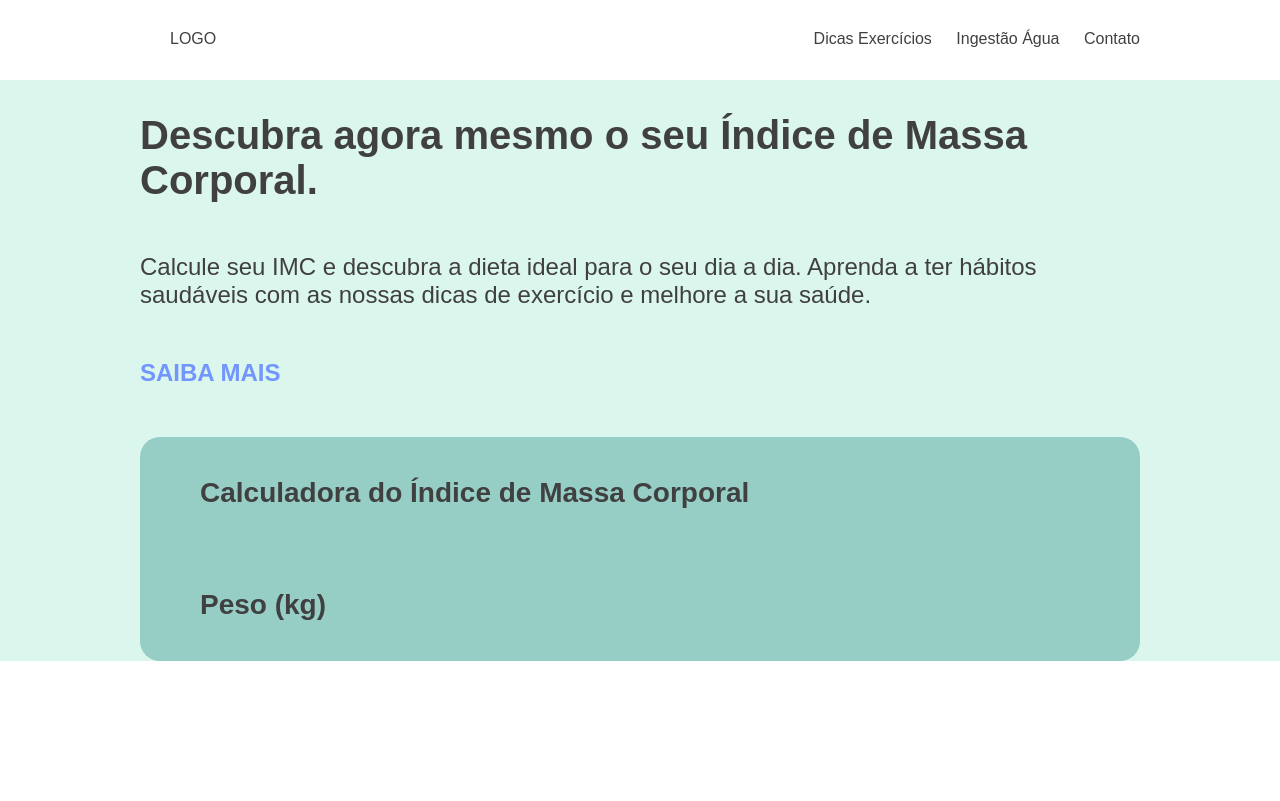
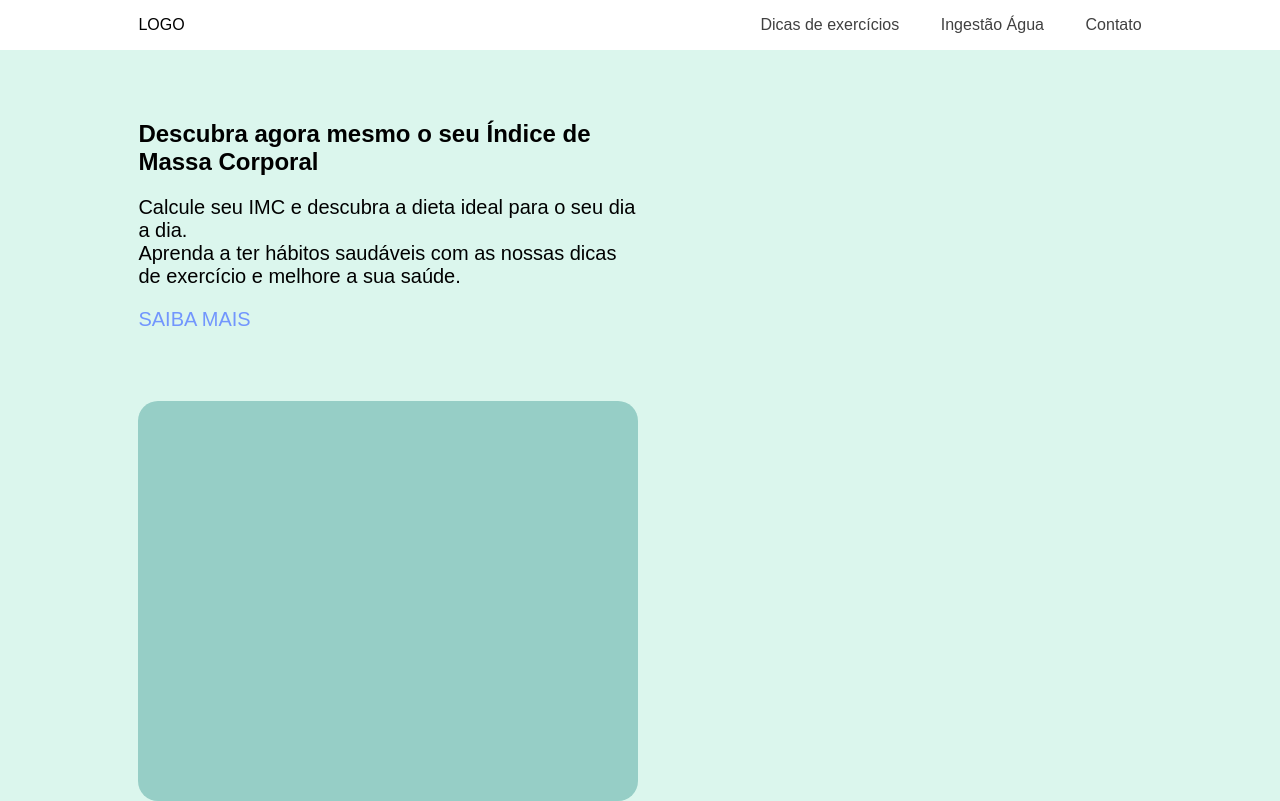
Before and after one commit to victorrgodoy/proj-web-imc, a plain HTML site: page index.html in a window 1280 px wide. Drawn offline with Linux system fonts and the light colour scheme.

Commit message:
reset web

```diff
--- a/index.html
+++ b/index.html
@@ -6,36 +6,33 @@
     <title>IMC Saudável</title>
     <link rel="stylesheet" href="style.css" />
   </head>
-
   <body>
     <header>
+      <p id="logo">LOGO</p>
       <nav>
-        <p id="logo">LOGO</p>
         <ul>
-          <li><a href="#">Dicas Exercícios</a></li>
+          <li><a href="#">Dicas de exercícios</a></li>
           <li><a href="#">Ingestão Água</a></li>
           <li><a href="#">Contato</a></li>
         </ul>
       </nav>
     </header>
 
-    <section>
-      <div class="box-main">
-        <h1>Descubra agora mesmo o seu Índice de Massa Corporal.</h1>
-        <p>
-          Calcule seu IMC e descubra a dieta ideal para o seu dia a dia. Aprenda
-          a ter hábitos saudáveis com as nossas dicas de exercício e melhore a
-          sua saúde.
-        </p>
-        <p id="button-information"><a href="#">SAIBA MAIS</a></p>
-      </div>
-
-      <div class="box-imc">
-        <h2>Calculadora do Índice de Massa Corporal</h2>
-        <h2>Peso (kg)</h2>
-
-
-      </div>
-    </section>
+    <main>
+      <article>
+        <div class="conteudo-imc">
+          <h1>Descubra agora mesmo o seu Índice de Massa Corporal</h1>
+          <p>
+            Calcule seu IMC e descubra a dieta ideal para o seu dia a dia.
+            <br />Aprenda a ter hábitos saudáveis com as nossas dicas de
+            exercício e melhore a sua saúde.
+          </p>
+          <p><a href="SAIBA MAIS">SAIBA MAIS</a></p>
+        </div>
+        <div class="calculadora-box">
+          <div class="calculadora-imc"></div>
+        </div>
+      </article>
+    </main>
   </body>
 </html>
--- a/style.css
+++ b/style.css
@@ -1,34 +1,20 @@
 body {
   margin: 0;
-  padding: 0 0px;
+  padding: 0;
   font-family: Arial;
 }
 
-/* --------------------------- */
-nav {
+header {
   display: flex;
   justify-content: space-between;
-  flex: 1;
-  height: 80px;
-  padding: 0 140px;
-}
-
-#logo {
-  margin: 0;
-  padding: 30px;
-  color: #404040;
+  margin: 0rem 8.65rem;
 }
 
 nav ul {
-  margin: 0;
-  padding: 30px 0;
-  width: 420px;
-  text-align: end;
-}
-
-nav li {
-  display: inline-block;
-  margin-left: 20px;
+  display: flex;
+  gap: 2.6rem;
+  list-style: none;
+  font-size: 1rem;
 }
 
 nav a {
@@ -36,65 +22,49 @@ nav a {
   color: #404040;
 }
 
-a:hover {
-  color: #96cec6;
-  transition-duration: 0.2s;
+nav a:hover {
+  color: #41878b;
+  transition: 0.3s;
 }
-/* --------------------------- */
 
-section {
-  padding: 0 140px;
-  display: flex;
-  flex-wrap: wrap;
-  flex-direction: row;
-  align-items: center;
+main {
   height: auto;
   background-color: #dbf6ed;
 }
 
-.box-main {
-  flex-direction: column;
-  flex: 1 1 600px;
-  height: auto;
-  margin-right: 70px;
+article {
+  display: grid;
+  grid-template-columns: 1fr 1fr;
+  margin: 0rem 8.65rem;
 }
 
-.box-main h1 {
-  font-size: 40px;
-  color: #404040;
+.conteudo-imc {
+  padding: 50px 0px;
+  max-width: 500px;
 }
 
-.box-main p {
-  font-size: 24px;
-  font-weight: 300;
-  color: #404040;
-  margin: 50px 0px;
+.conteudo-imc p {
+  font-size: 20px;
 }
 
-#button-information {
-  font-size: 24px;
-  font-weight: bold;
+.conteudo-imc a {
+  text-decoration: none;
+  color: #7296fd;
 }
 
-#button-information a {
-  color: #7296fd;
-  text-decoration: none;
+.conteudo-imc a:hover {
+  color: #41878b;
+  transition: 0.3s;
 }
 
-/* --------------------------- */
-
-.box-imc {
-  border-radius: 20px;
-  flex: 1 1 600px;
-  height: auto;
-  background-color: #96cec6;
-  display: flex;
-  flex-direction: column;
-  align-items: start;
+.calculadora-box {
+  grid-column: 1;
 }
 
-.box-imc h2 {
-  color: #404040;
-  font-size: 28px;
-  margin: 40px 60px;
+.calculadora-imc {
+  height: 400px;
+  max-width: 500px;
+
+  background-color: #96cec6;
+  border-radius: 20px;
 }
```
